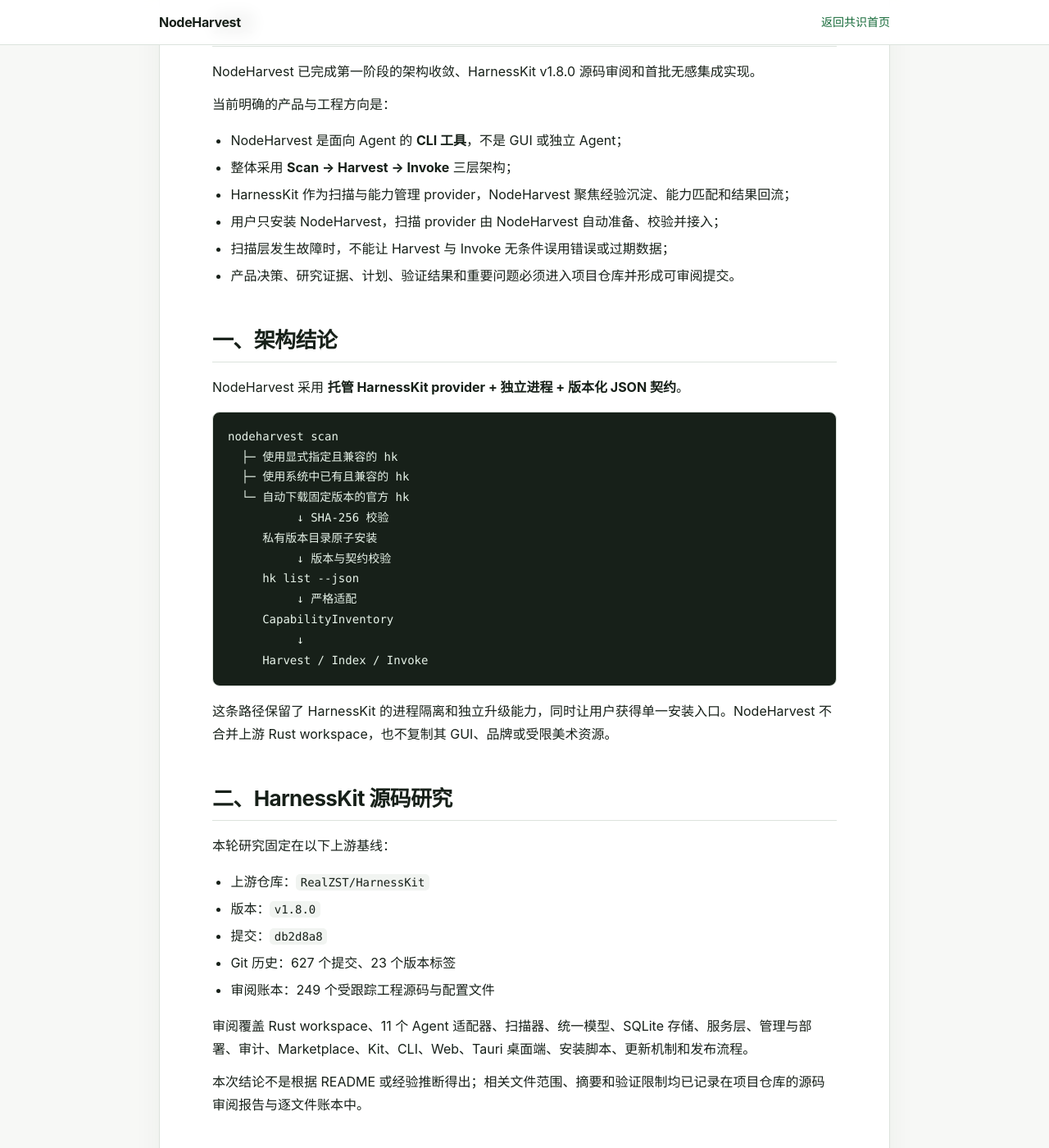
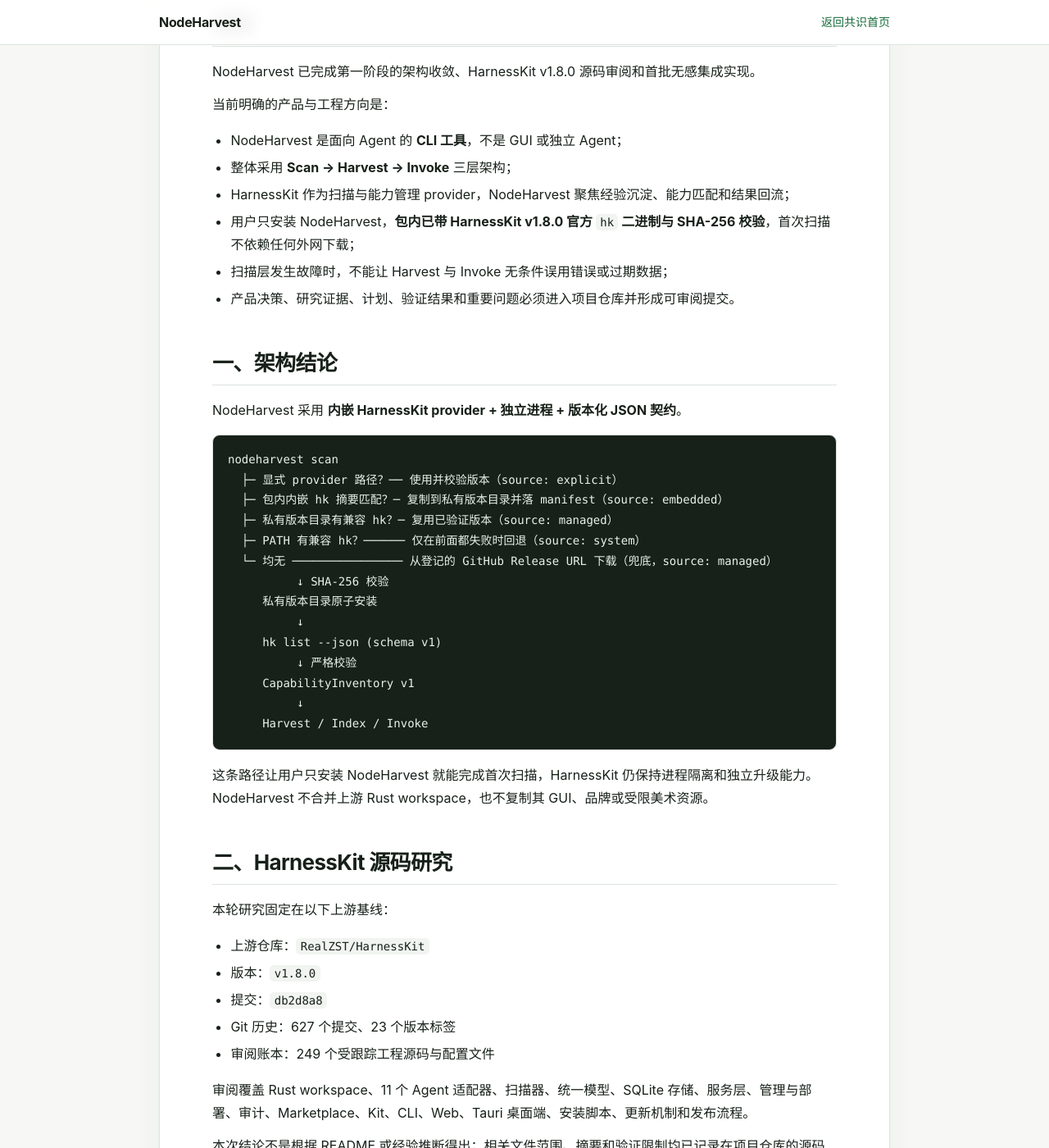
Before and after one commit to NodeHarvest/nodeharvest.github.io, a Jekyll site: the page built from docs/harnesskit-foundation.md, in a window 1280 px wide and 1400 px high, scrolled down 378 px. Shown: the whole window at 82% size. Built offline with Jekyll 4.4.1, drawn with Linux system fonts in a browser that asks for light colours; some of the changed text lies outside the part shown.

Commit message:
docs(site): 同步「内嵌二进制优先」到 HarnessKit 集成决策与首页表
- docs/harnesskit-foundation.md：架构结论改为「内嵌 HarnessKit provider」；
 摘要强调「包内已带 hk 二进制 + SHA-256，首次 scan 不依赖外网」；运行边界图
 细化 provider source 顺序；已实现的无感接入与验证结果同步到内嵌 + 14/14
 测试 + 5/5 verify:embedded。
- index.html：在 HarnessKit 集成决策表中追加「内嵌二进制优先」一行，把
 5 个平台、SHA-256 校验、verify:embedded、distribution 字段写清。

````diff
--- a/docs/harnesskit-foundation.md
+++ b/docs/harnesskit-foundation.md
@@ -20,30 +20,32 @@
 - NodeHarvest 是面向 Agent 的 **CLI 工具**，不是 GUI 或独立 Agent；
 - 整体采用 **Scan → Harvest → Invoke** 三层架构；
 - HarnessKit 作为扫描与能力管理 provider，NodeHarvest 聚焦经验沉淀、能力匹配和结果回流；
-- 用户只安装 NodeHarvest，扫描 provider 由 NodeHarvest 自动准备、校验并接入；
+- 用户只安装 NodeHarvest，**包内已带 HarnessKit v1.8.0 官方 `hk` 二进制与 SHA-256 校验**，首次扫描不依赖任何外网下载；
 - 扫描层发生故障时，不能让 Harvest 与 Invoke 无条件误用错误或过期数据；
 - 产品决策、研究证据、计划、验证结果和重要问题必须进入项目仓库并形成可审阅提交。
 
 ## 一、架构结论
 
-NodeHarvest 采用 **托管 HarnessKit provider + 独立进程 + 版本化 JSON 契约**。
+NodeHarvest 采用 **内嵌 HarnessKit provider + 独立进程 + 版本化 JSON 契约**。
 
 ```text
 nodeharvest scan
-  ├─ 使用显式指定且兼容的 hk
-  ├─ 使用系统中已有且兼容的 hk
-  └─ 自动下载固定版本的官方 hk
+  ├─ 显式 provider 路径？── 使用并校验版本（source: explicit）
+  ├─ 包内内嵌 hk 摘要匹配？─ 复制到私有版本目录并落 manifest（source: embedded）
+  ├─ 私有版本目录有兼容 hk？─ 复用已验证版本（source: managed）
+  ├─ PATH 有兼容 hk？────── 仅在前面都失败时回退（source: system）
+  └─ 均无 ──────────────── 从登记的 GitHub Release URL 下载（兜底，source: managed）
           ↓ SHA-256 校验
      私有版本目录原子安装
-          ↓ 版本与契约校验
-     hk list --json
-          ↓ 严格适配
-     CapabilityInventory
+          ↓
+     hk list --json (schema v1)
+          ↓ 严格校验
+     CapabilityInventory v1
           ↓
      Harvest / Index / Invoke
 ```
 
-这条路径保留了 HarnessKit 的进程隔离和独立升级能力，同时让用户获得单一安装入口。NodeHarvest 不合并上游 Rust workspace，也不复制其 GUI、品牌或受限美术资源。
+这条路径让用户只安装 NodeHarvest 就能完成首次扫描，HarnessKit 仍保持进程隔离和独立升级能力。NodeHarvest 不合并上游 Rust workspace，也不复制其 GUI、品牌或受限美术资源。
 
 ## 二、HarnessKit 源码研究
 
@@ -86,26 +88,23 @@
 首批实现已覆盖：
 
 - 用户显式 provider 路径优先；
-- 系统兼容 `hk` 自动复用；
-- 无兼容版本时自动识别系统与架构；
-- 支持 macOS arm64/x64、Linux arm64/x64、Windows x64；
-- 固定 HarnessKit v1.8.0 官方资产与 SHA-256；
-- 临时文件下载、完整性校验和原子安装；
-- 不修改 shell 配置，不覆盖系统已有 `hk`；
+- **包内 `third_party/harnesskit/binaries/<platform>-<arch>/hk[.exe]` 优先复用**，SHA-256 匹配即视为已准备就绪，`source: embedded`；
+- 内嵌缺失或 SHA-256 不匹配时，自动识别系统与架构，从登记的 GitHub Release URL 兜底下载（`source: managed`）；
 - 不支持平台提前拒绝；
 - 摘要不匹配时拒绝落盘；
-- 未知 JSON 契约版本拒绝解析。
+- 未知 JSON 契约版本拒绝解析；
+- macOS arm64/x64、Linux arm64/x64、Windows x64 全部覆盖；
+- `provider.json` 同时记录 `distribution: embedded | downloaded`、来源仓库、版本、平台、摘要、下载 URL，便于审计与回滚。
 
 ## 五、验证结果
 
 已完成的 NodeHarvest 验证包括：
 
-- 自动化测试：4 项通过；
+- 自动化测试：14 项通过（新增 2 项覆盖内嵌命中与降级）；
 - 发布包内容检查：通过；
-- Linux x64 官方二进制真实下载：通过；
-- 官方 SHA-256 真实校验：通过；
-- `doctor --json` 正确识别 HarnessKit 1.8.0；
-- `scan --json` 返回 NodeHarvest schema 1 / HarnessKit contract 1；
+- `verify:embedded` 按平台列出 PASS/FAIL：5/5 通过；
+- `doctor --json` 正确识别 HarnessKit 1.8.0，`source: embedded`；
+- `scan --json` 在零网络请求下返回 NodeHarvest schema 1 / HarnessKit contract 1；
 - 未发现能力时返回有效空清单，不误报为扫描故障。
 
 当前验证环境没有 Rust `cargo`，且未安装 HarnessKit 前端依赖，因此没有把上游 Rust/前端测试描述为已复跑通过。该限制已写入研究记录，后续应由固定 toolchain 的 CI 补齐。
--- a/index.html
+++ b/index.html
@@ -760,6 +760,7 @@
     <tr><td>品牌与受限资源</td><td>功能可以集成，但不等于复制上游品牌。HarnessKit 名称、Logo、商标以及明确排除在 Apache-2.0 之外的美术资源不直接复用。</td></tr>
     <tr><td>工程实现授权</td><td>库级复用、代码合并、CLI 调用、进程适配、版本固定与升级策略属于工程实现问题，由 AI/工程执行者依据可维护性、兼容性和许可证合规直接决策，不升级为产品未决问题。</td></tr>
     <tr><td>许可证要求</td><td>HarnessKit 代码采用 Apache-2.0，可在满足保留许可证与归属声明、标注修改等条件下使用、修改和分发；其 README 明确排除的美术资源不纳入复用范围。正式集成前还需核对上游 NOTICE、依赖许可证和具体文件头。</td></tr>
+    <tr><td>内嵌二进制优先</td><td>每个 NodeHarvest 发布包自带 HarnessKit v1.8.0 官方 <code>hk</code> 二进制（5 个平台），SHA-256 固定在源码中，由 <code>scripts/verify-embedded-binary.mjs</code> 校验。用户只安装 NodeHarvest，首次 <code>scan</code> 不依赖任何外网下载；只有内嵌字节被替换、构建错误或包内缺失时才走 GitHub Release 下载兜底，并在 <code>provider.json</code> 记录 <code>distribution: embedded | downloaded</code>。</td></tr>
   </table>
 
   <div class="callout callout-consensus">
````
